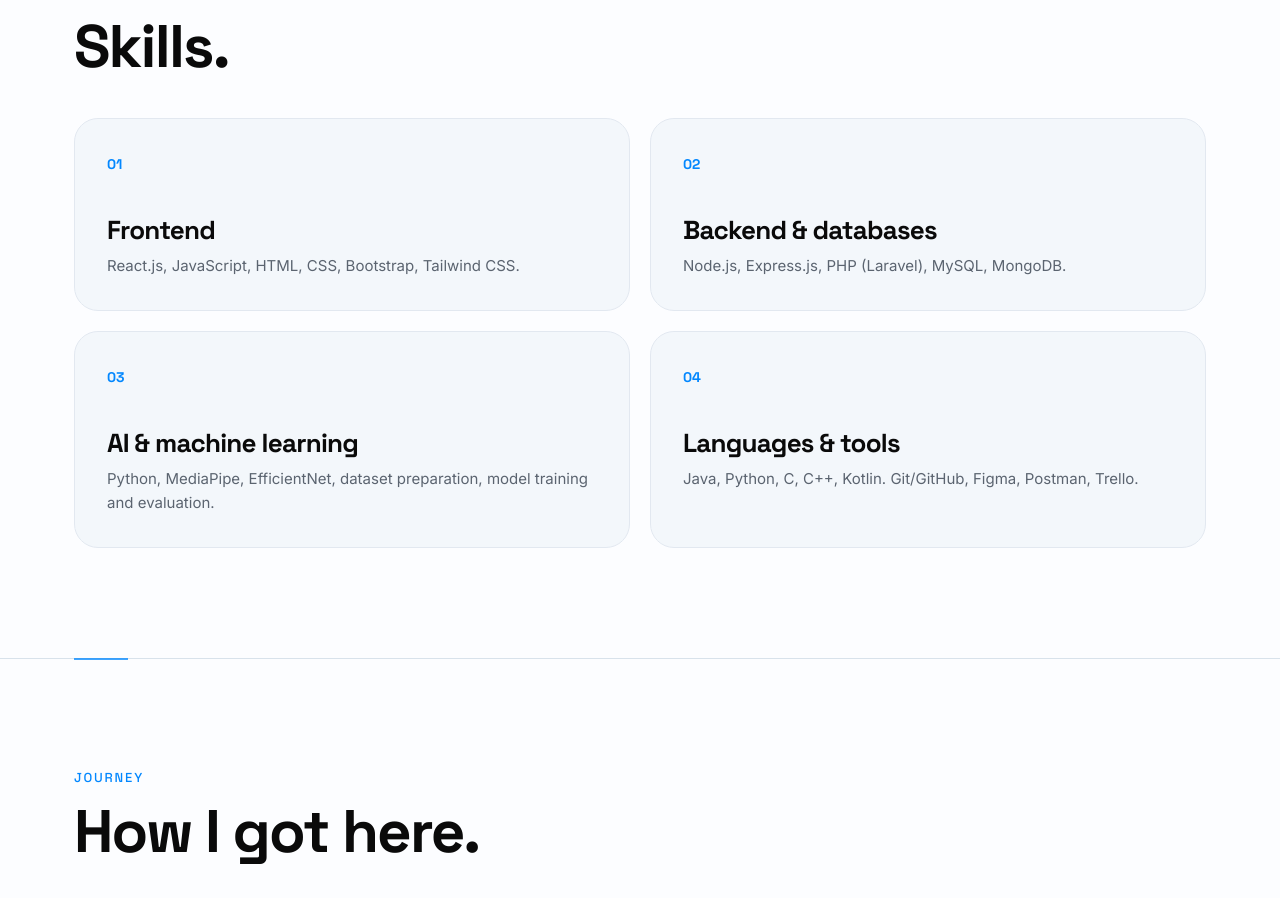
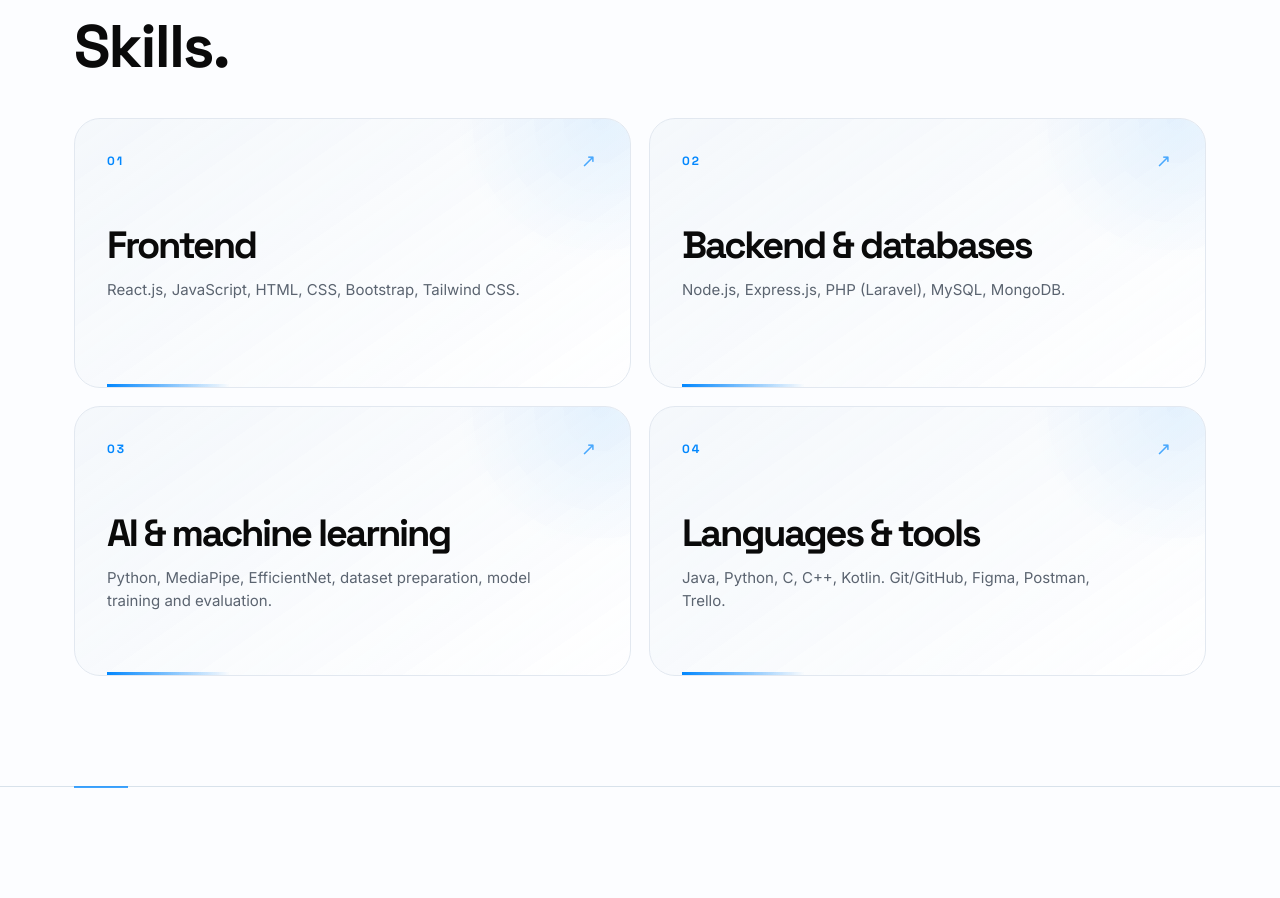
Before and after one commit to DKLakshman/My-Portfolio, a React (Vite) app in the folder client/: page / in a window 1280 px wide. Shown: the part 2342-3240 px from the top of the page. Built offline with nearby package versions, Linux system fonts and the light colour scheme; no server answers.

Commit message:
skills sections updated

```diff
--- a/client/src/index.css
+++ b/client/src/index.css
@@ -118,15 +118,20 @@ nav .wrap{display:flex;align-items:center;justify-content:space-between;height:6
 .tags{display:flex;gap:8px;margin-top:16px;flex-wrap:wrap}.tags i{font-style:normal;font-size:12px;border:1px solid var(--line);border-radius:99px;padding:3px 12px;color:var(--muted)}
 .prog{height:3px;background:var(--line);border-radius:3px;margin-top:6px;overflow:hidden}.prog div{height:100%;width:20%;background:var(--brand);transition:width .2s}
 /* services */
-.grid{display:grid;grid-template-columns:repeat(2,minmax(0,1fr));gap:20px}
-.svc{padding:32px;border-radius:24px;border:1px solid var(--line);background:var(--card);position:relative;overflow:hidden;transition:transform .2s}
-.svc::before{content:"";position:absolute;width:260px;height:260px;border-radius:50%;background:radial-gradient(var(--glow),transparent 65%);left:var(--mx,50%);top:var(--my,50%);transform:translate(-50%,-50%);opacity:0;transition:opacity .3s}
-.svc:hover::before{opacity:1}.svc>*{position:relative}
-.svc .n{font:700 14px "Space Grotesk",sans-serif;color:var(--brand)}.svc h3{font-size:26px;margin:40px 0 10px}.svc p{color:var(--muted);font-size:15px}
+.grid{display:grid;grid-template-columns:repeat(2,minmax(0,1fr));gap:18px}
+.svc{min-height:270px;padding:30px 32px 28px;border:1px solid var(--line);border-radius:26px;background:linear-gradient(145deg,color-mix(in srgb,var(--card) 88%,transparent),color-mix(in srgb,var(--bg) 72%,transparent));position:relative;overflow:hidden;isolation:isolate;transition:transform .35s ease,border-color .35s ease,box-shadow .35s ease}
+.svc::before{content:"";position:absolute;z-index:-1;width:300px;height:300px;border-radius:50%;background:radial-gradient(circle,var(--glow),transparent 68%);right:-120px;top:-150px;opacity:.5;transition:transform .5s ease,opacity .35s ease}
+.svc::after{content:"";position:absolute;left:32px;right:32px;bottom:0;height:3px;background:linear-gradient(90deg,var(--brand),transparent);transform:scaleX(.25);transform-origin:left;transition:transform .4s ease}
+.svc:hover{transform:translateY(-8px);border-color:color-mix(in srgb,var(--brand) 58%,var(--line));box-shadow:0 20px 50px rgba(0,0,0,.12),0 0 28px color-mix(in srgb,var(--glow) 70%,transparent)}
+.svc:hover::before{transform:scale(1.35);opacity:.9}.svc:hover::after{transform:scaleX(1)}
+.svc>*{position:relative}
+.svc .n{display:flex;align-items:center;justify-content:space-between;font:600 12px "Space Grotesk",sans-serif;letter-spacing:.16em;color:var(--brand)}.svc .n::after{content:"↗";font-size:18px;font-weight:400;opacity:.7;transition:transform .3s}.svc:hover .n::after{transform:translate(4px,-4px)}
+.svc h3{font-size:clamp(25px,3vw,38px);letter-spacing:-.06em;margin:54px 0 12px}.svc p{max-width:430px;color:var(--muted);font-size:15px;line-height:1.55}
 .skills-section{overflow:hidden}
 .skills-grid{perspective:1200px}
 .skills-grid .svc{transform-origin:center bottom;will-change:transform,opacity,filter}
-@media(max-width:620px){.grid{grid-template-columns:1fr}}
+@media(max-width:620px){.grid{grid-template-columns:1fr;gap:14px}.svc{min-height:220px;padding:24px 22px 24px;border-radius:20px}.svc::after{left:22px;right:22px}.svc h3{font-size:28px;margin-top:38px}.svc p{font-size:14px}.svc:hover{transform:translateY(-3px)}}
+@media(prefers-reduced-motion:reduce){.svc,.svc::before,.svc::after,.svc .n::after{transition:none}.svc:hover{transform:none}}
 /* timeline */
 .tl{position:relative;max-width:820px;margin-left:0;padding-left:52px;--p:0}
 .tl::before{content:"";position:absolute;left:6px;top:8px;bottom:8px;width:1px;background:var(--line)}
```
